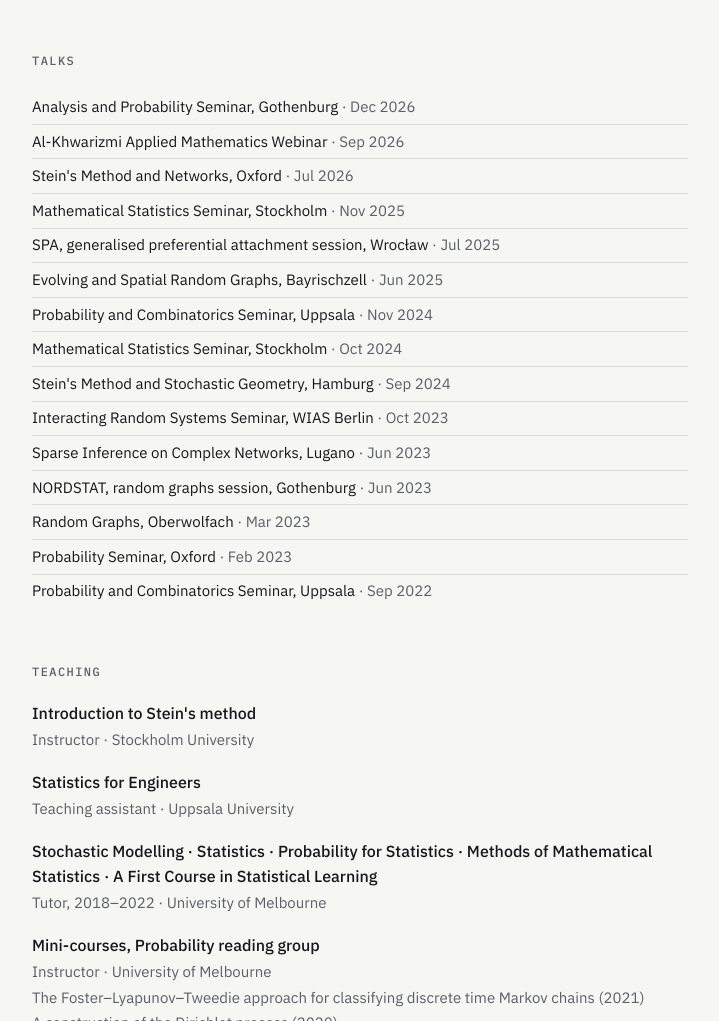
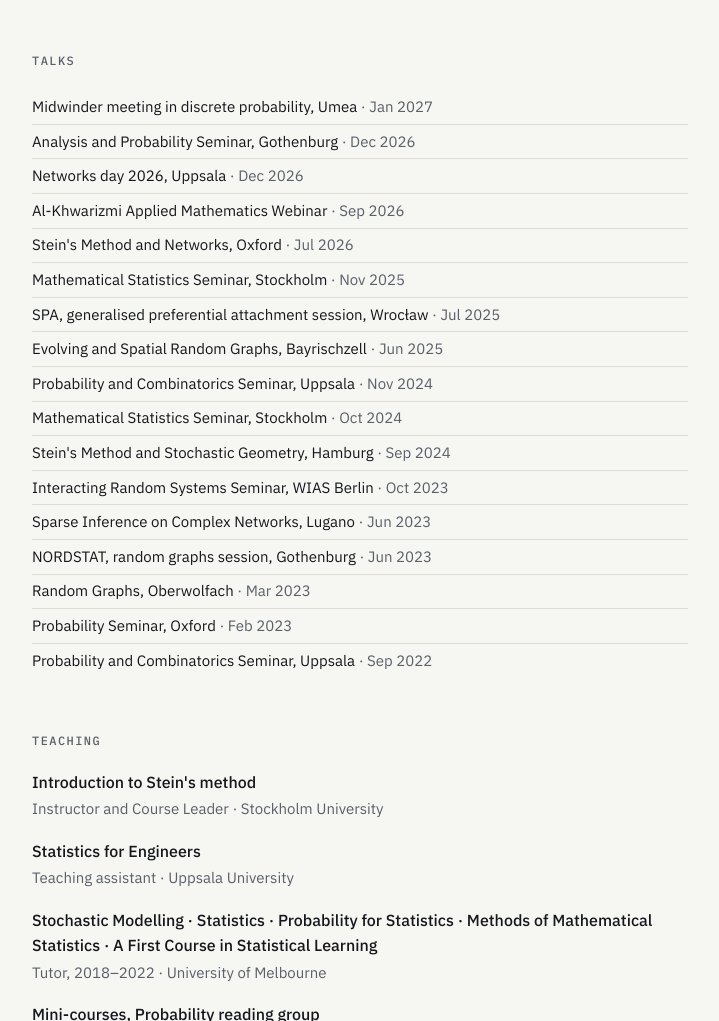
Before and after one commit to TiffanyYYLo/TiffanyYYLo.github.io, a plain HTML site: page index.html in a window 1280 px wide. Shown: the part 1653-2674 px from the top of the page, without its empty margins (280-999 px from the left). Drawn offline with nearby package versions, Linux system fonts and the light colour scheme.

Commit message:
Update index.html

```diff
--- a/index.html
+++ b/index.html
@@ -198,7 +198,9 @@
     <section id="talks">
       <h2>Talks</h2>
       <ul class="tight">
+        <li>Midwinder meeting in discrete probability, Umea <span class="where">· Jan 2027</span></li>
         <li>Analysis and Probability Seminar, Gothenburg <span class="where">· Dec 2026</span></li>
+        <li>Networks day 2026, Uppsala <span class="where">· Dec 2026</span></li>
         <li>Al-Khwarizmi Applied Mathematics Webinar <span class="where">· Sep 2026</span></li>
         <li>Stein's Method and Networks, Oxford <span class="where">· Jul 2026</span></li>
         <li>Mathematical Statistics Seminar, Stockholm <span class="where">· Nov 2025</span></li>
@@ -220,7 +222,7 @@
       <h2>Teaching</h2>
       <dl>
         <dt>Introduction to Stein's method</dt>
-        <dd>Instructor · Stockholm University</dd>
+        <dd>Instructor and Course Leader · Stockholm University</dd>
 
         <dt>Statistics for Engineers</dt>
         <dd>Teaching assistant · Uppsala University</dd>
```
